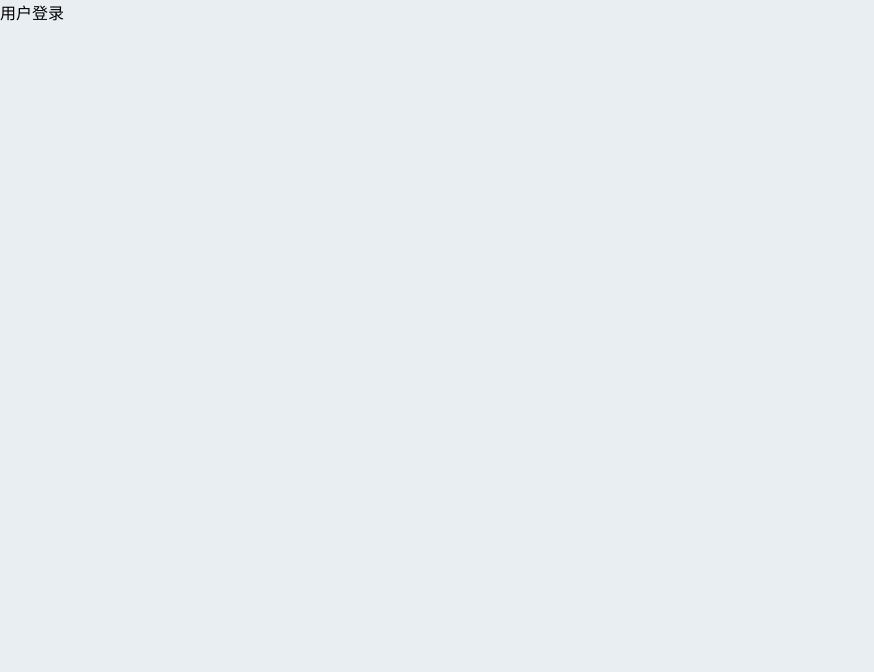
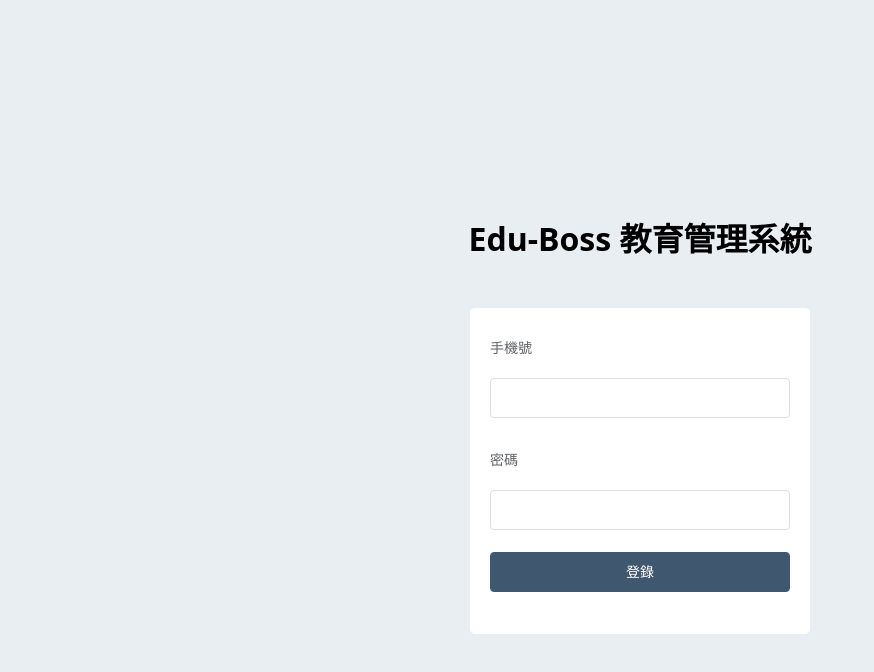
Before and after one commit to DominguitoLamo/my-edu-boss, a Vue app: page /login in a window 1280 px wide. Shown: the top 672 px of the page, without its empty margins (0-874 px from the left). Built offline with nearby package versions, Linux system fonts and the light colour scheme.

Commit message:
the layout of login is established

```diff
--- a/src/views/login/index.vue
+++ b/src/views/login/index.vue
@@ -1,5 +1,26 @@
 <template>
-  <div class="login">用户登录</div>
+  <div class="login">
+    <h1 class="title">
+      Edu-Boss 教育管理系統
+    </h1>
+    <el-form
+     ref="form"
+     :model="form"
+     label-width="80px"
+     label-position="top"
+     class="login-form"
+    >
+      <el-form-item label="手機號">
+        <el-input v-model="form.name"></el-input>
+      </el-form-item>
+      <el-form-item label="密碼">
+        <el-input v-model="form.name"></el-input>
+      </el-form-item>
+      <el-form-item>
+        <el-button type="primary" @click="onSubmit" class="login-button">登錄</el-button>
+      </el-form-item>
+    </el-form>
+  </div>
 </template>
 
 <script lang="ts">
@@ -7,7 +28,49 @@ import Vue from 'vue';
 
 export default Vue.extend({
   name: 'LoginIndex',
+  data() {
+    return {
+      form: {
+        name: '',
+        region: '',
+        date1: '',
+        date2: '',
+        delivery: false,
+        type: [],
+        resource: '',
+        desc: ''
+      }
+    }
+  },
+  methods: {
+    onSubmit() {
+      console.log('submit!');
+    },
+  },
 });
 </script>
 
-<style lang="scss" scoped></style>
+<style lang="scss" scoped>
+.login {
+  height: 100vh;
+  display: flex;
+  justify-content: center;
+  align-items: center;
+  flex-direction: column;
+
+  .title {
+    margin: 1.5em;
+  }
+
+  .login-form {
+    width: 300px;
+    padding: 20px;
+    background-color: #fff;
+    border-radius: 5px;
+  }
+
+  .login-button {
+    width: 300px;
+  }
+}
+</style>
```
